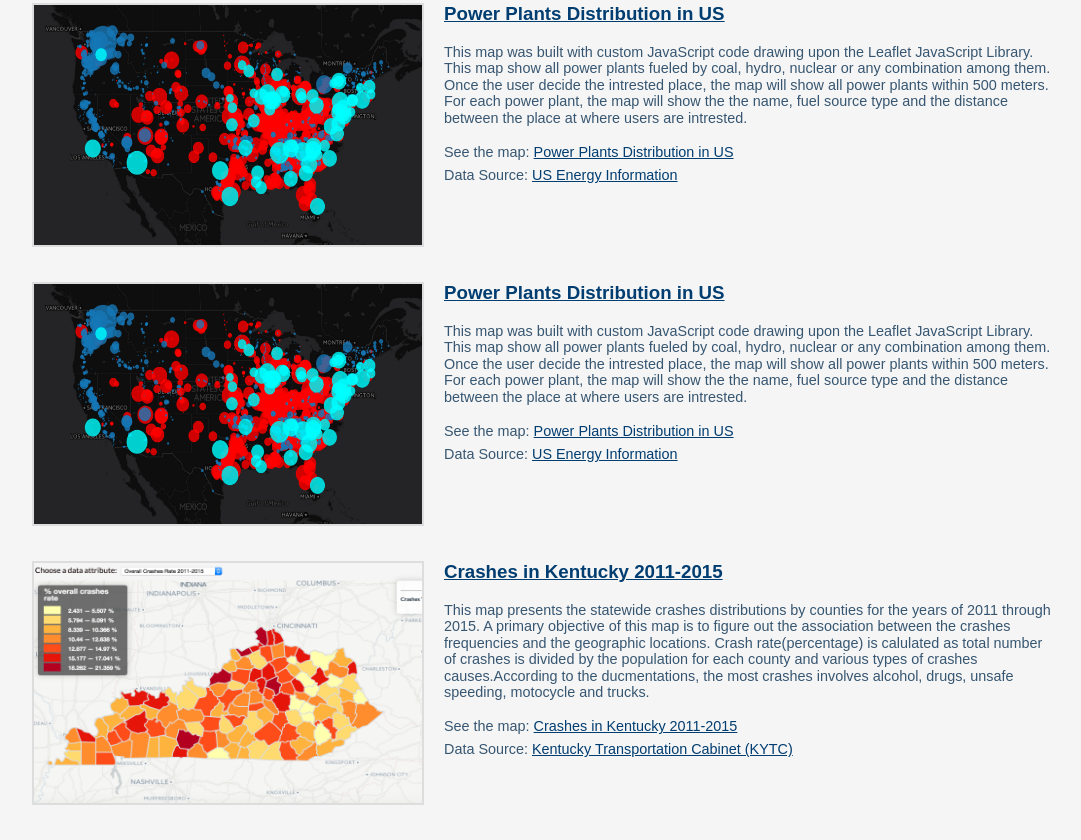
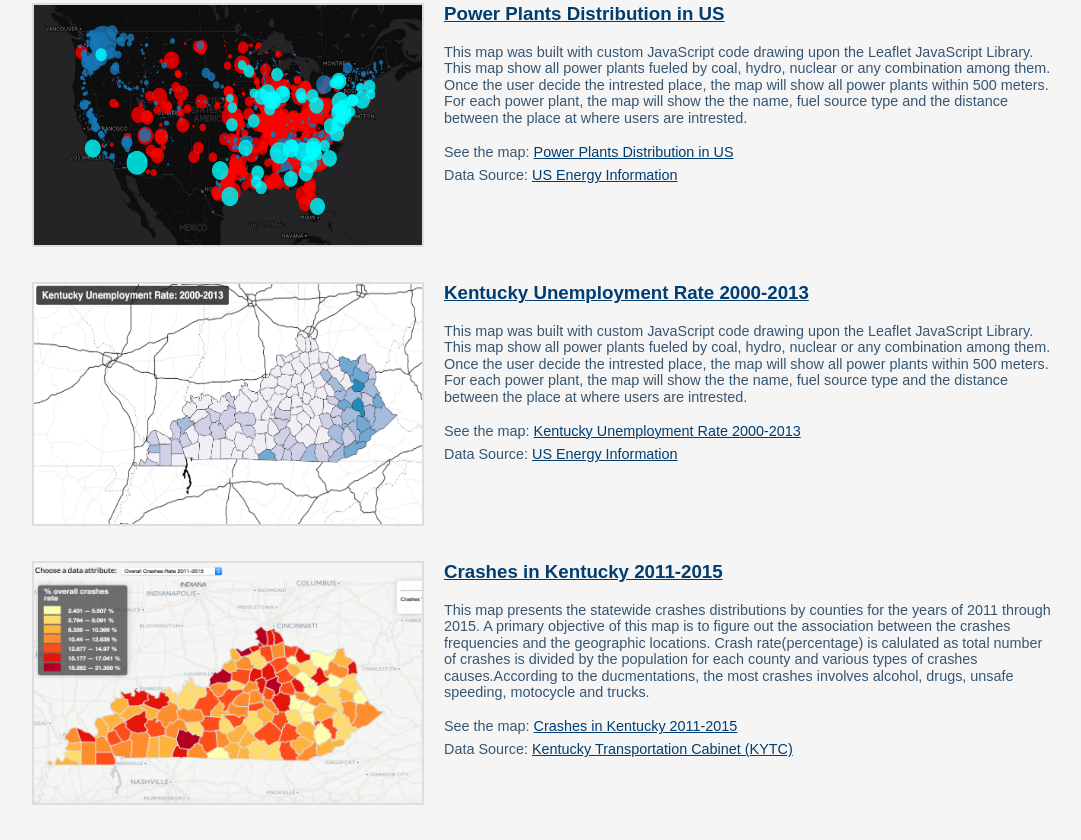
Before and after one commit to elsiewang0612/elsiewang0612.github.io, a plain HTML site: page index.html in a window 1280 px wide. Shown: the part 968-1808 px from the top of the page, without its empty margins (96-1177 px from the left). Drawn offline with nearby package versions, Linux system fonts and the light colour scheme; a script that the page names is missing; a web font is replaced by a local one.

Commit message:
add maps

```diff
--- a/index.html
+++ b/index.html
@@ -136,11 +136,11 @@ img {
 </section>
 
 <section class="project">
-   <a target = '_blank' href="#"><img src="images/engergyPlant.png" alt="Power Plants Distribution in US" class="project-image" /></a>
-    <h3><a target = '_blank' href="#">Power Plants Distribution in US</a></h3>
+   <a target = '_blank' href="#"><img src="images/ky_Unemployment.png" alt="Kentucky Unemployment Rate 2000-2013" class="project-image" /></a>
+    <h3><a target = '_blank' href="#">Kentucky Unemployment Rate 2000-2013</a></h3>
     <p>This map was built with custom JavaScript code drawing upon the Leaflet JavaScript Library. This map show all power plants fueled by coal, hydro, nuclear or any combination among them. Once the user decide the intrested place, the map will show all power plants within 500 meters. For each power plant, the map will show the the name, fuel source type and the distance between the place at where users are intrested.</p>
     <ul>
-        <li>See the map: <a target = '_blank'  href="http://elsiewang0612.github.io/Kentucky-Unemployment-Rate-2000-2013">Power Plants Distribution in US</a></li>
+        <li>See the map: <a target = '_blank'  href="http://elsiewang0612.github.io/Kentucky-Unemployment-Rate-2000-2013">Kentucky Unemployment Rate 2000-2013</a></li>
         <li>Data Source: <a target = '_blank'  href="http://www.eia.gov/electricity/data/eia923/">US Energy Information</a></li>
     </ul>
 </section>
```
Also changed, not shown: images/ky_Unemployment.png (added).
